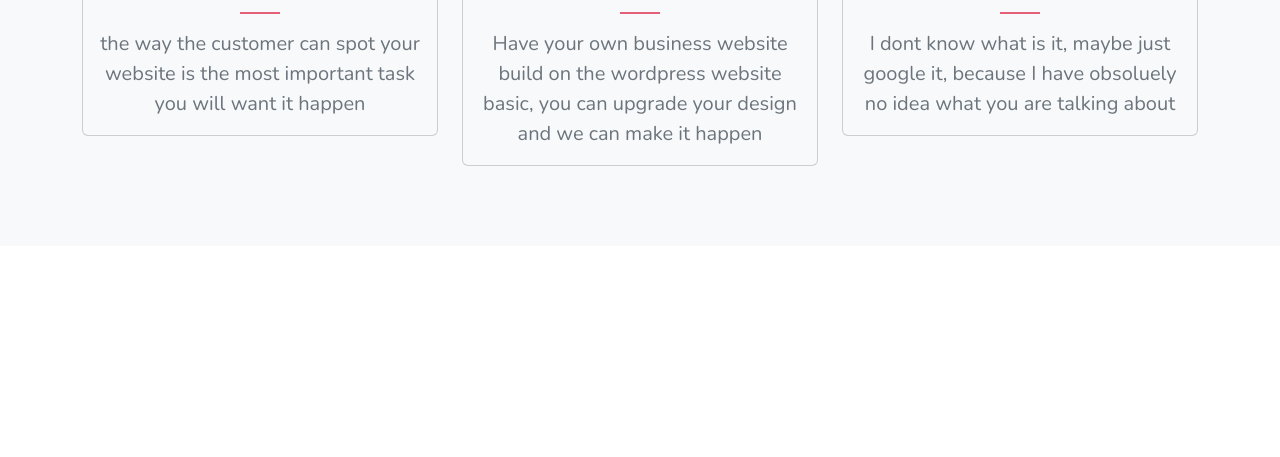
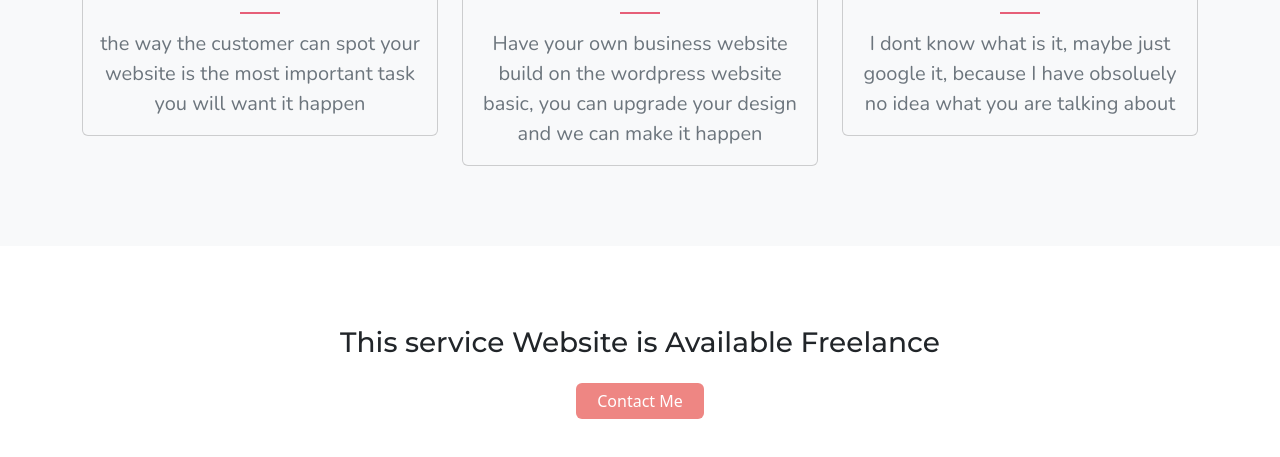
Before and after one commit to Stanrighttoleft/jquery, a website: page index.html in a window 1280 px wide. Shown: the part 2190-2647 px from the top of the page. Before the commit the page ends 2436 px from the top, so only its background shows below. Drawn offline with nearby package versions, Linux system fonts and the light colour scheme.

Commit message:
Contact me part

```diff
--- a/css/style.css
+++ b/css/style.css
@@ -22,6 +22,11 @@ p{
 .bg-sec{
     background:#F8F9FA;
 
+}
+.r-btn{
+    padding:5px 20px;
+    background-color:#EE8683 !important;
+    color:#fff !important;
 }
 
 /* Navigation*/
--- a/index.html
+++ b/index.html
@@ -241,6 +241,19 @@
 
 </section>
 
+<!-- choose me as your service provider-->
+
+<section class="hire-me r-p" id="hire-ide">
+    <div class="container text-center">
+        <div class="row">
+            <div class="col">
+                <h3 class="mb-4">This service Website is Available Freelance</h3>
+                <a href="#" class="btn r-btn">Contact Me</a>
+            </div>
+        </div>
+    </div>
+</section>
+
 
 </body>
 </html>
```
